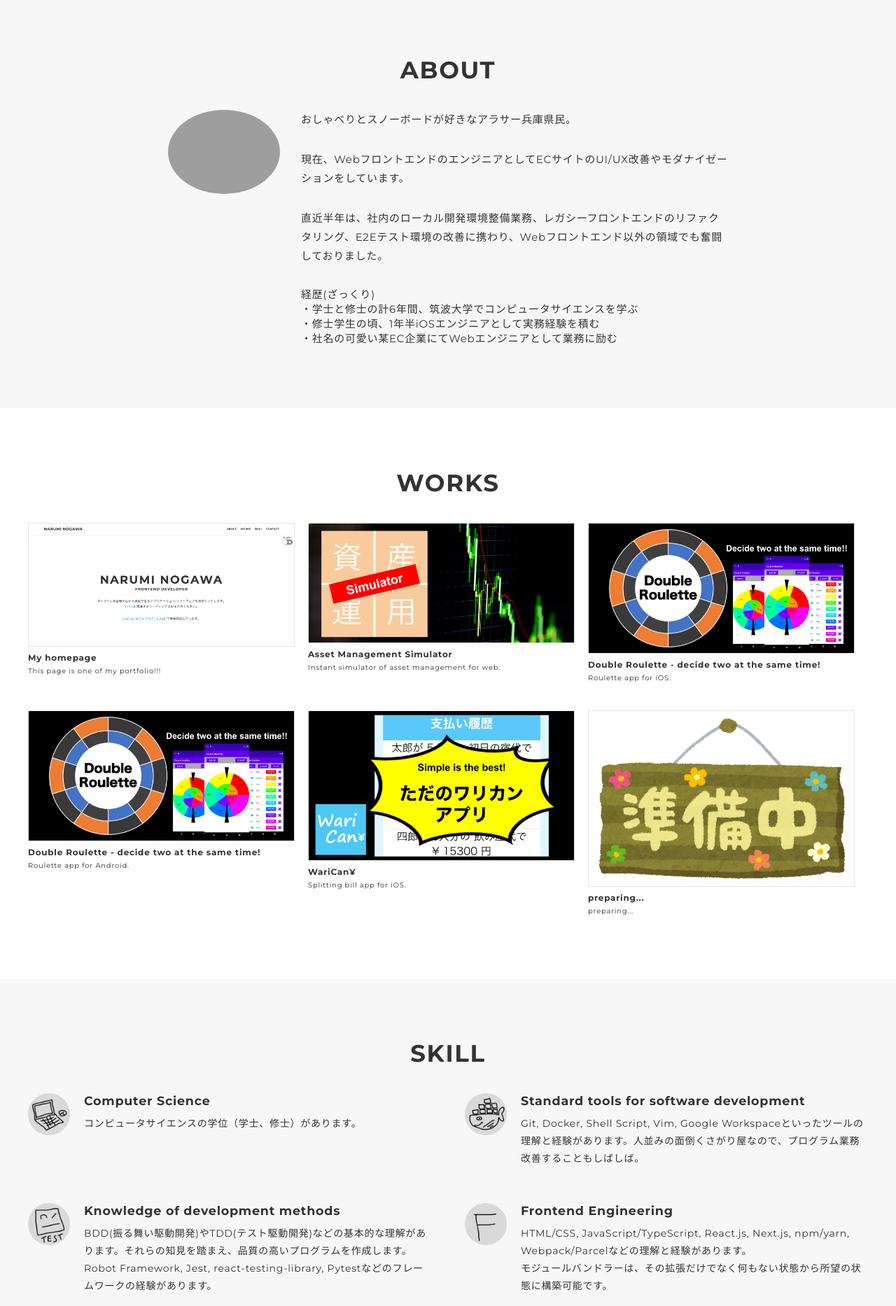
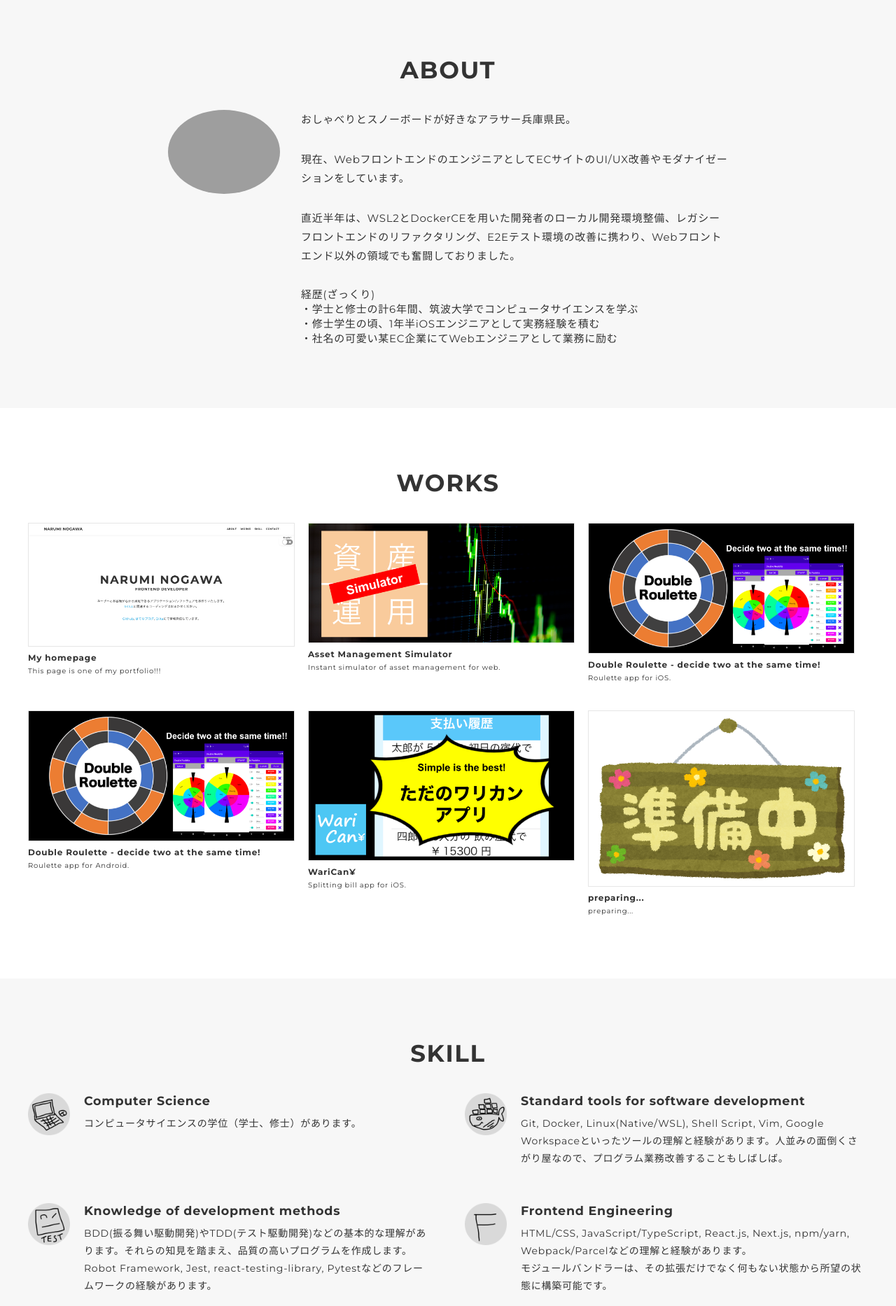
Before and after one commit to naruwo-github/naruwo-github.github.io, a React (Vite) app: page / in a window 1280 px wide. Shown: the part 760-2626 px from the top of the page at 70% size. Built offline with nearby package versions, Linux system fonts and the light colour scheme; grey boxes are pictures that could not be loaded.

Commit message:
update skills

```diff
--- a/src/contents/about/about.tsx
+++ b/src/contents/about/about.tsx
@@ -27,7 +27,7 @@ const createProfileBody = (isEnglish: boolean) => {
       <div className="profile-body">
         <p>Chatting and snowboarding lover living in Hyogo prefecture.</p>
         <p>Currently, I am improving the UI/UX of EC sites and its modernizing as a web front-end engineer.</p>
-        <p>In the last six months, I was struggling in outside of front-end. For example, improving local develop environment for in-house developer, refactoring regacy JavaScript codes on frontend, and improving the E2E test environment.</p>
+        <p>In the last six months, I was struggling in outside of front-end. For example, improving local develop environment with WSL2/DockerCE for in-house developer, refactoring regacy JavaScript codes on frontend, and improving the E2E test environment.</p>
         Career(roughly)
         <br></br>
         ・I am bachelor/master on computer science at the University of Tsukuba
@@ -42,7 +42,7 @@ const createProfileBody = (isEnglish: boolean) => {
     <div className="profile-body">
       <p>おしゃべりとスノーボードが好きなアラサー兵庫県民。</p>
       <p>現在、WebフロントエンドのエンジニアとしてECサイトのUI/UX改善やモダナイゼーションをしています。</p>
-      <p>直近半年は、社内のローカル開発環境整備業務、レガシーフロントエンドのリファクタリング、E2Eテスト環境の改善に携わり、Webフロントエンド以外の領域でも奮闘しておりました。</p>
+      <p>直近半年は、WSL2とDockerCEを用いた開発者のローカル開発環境整備、レガシーフロントエンドのリファクタリング、E2Eテスト環境の改善に携わり、Webフロントエンド以外の領域でも奮闘しておりました。</p>
       経歴(ざっくり)
       <br></br>
       ・学士と修士の計6年間、筑波大学でコンピュータサイエンスを学ぶ
--- a/src/contents/skill/skillItems.ts
+++ b/src/contents/skill/skillItems.ts
@@ -21,10 +21,10 @@ const skillItems = [
     img: iconTools,
     name: 'Standard tools for software development',
     textJp: [
-      'Git, Docker, Shell Script, Vim, Google Workspaceといったツールの理解と経験があります。人並みの面倒くさがり屋なので、プログラム業務改善することもしばしば。'
+      'Git, Docker, Linux(Native/WSL), Shell Script, Vim, Google Workspaceといったツールの理解と経験があります。人並みの面倒くさがり屋なので、プログラム業務改善することもしばしば。'
     ],
     textEn: [
-      'Understanding and experience with tools such as Git, Docker, Shell Script, Vim, and Google Workspace. I often improve my work by scripts because of my laziness.',
+      'Understanding and experience with tools such as Git, Docker, Linux(Native/WSL), Shell Script, Vim, and Google Workspace. I often improve my work by scripts because of my laziness.',
     ]
   },
   {
```
